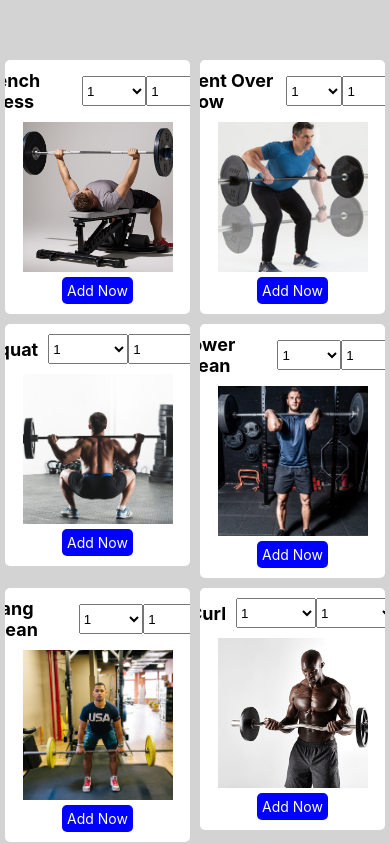
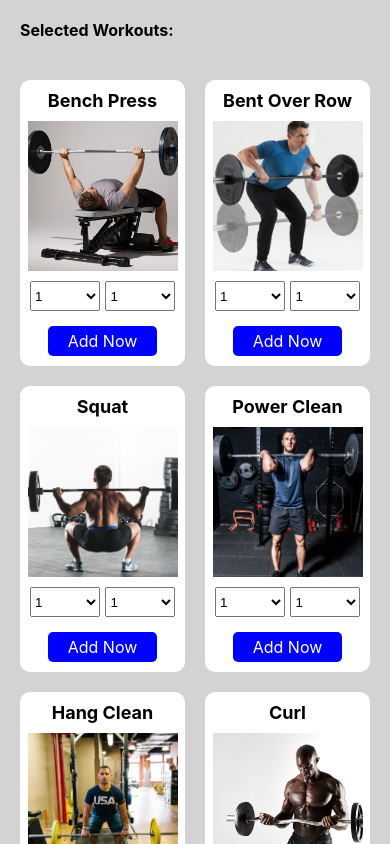
Before and after one commit to earnest35/BetterUProj, a React Native app: screen /Workout in a window 390 px wide. Built offline with nearby package versions, Linux system fonts and the light colour scheme.

Commit message:
Phase 3 Complete
I FINISHED CSCI 490

```diff
--- a/Ai.js
+++ b/Ai.js
@@ -10,6 +10,7 @@ import { SafeAreaView } from 'react-native-safe-area-context';
 import { FlatList } from 'react-native';
 import { TouchableOpacity } from 'react-native';
 const { Configuration, OpenAIApi } = require("openai");
+import { KeyboardAvoidingView } from 'react-native';
 export function Ai(){
   const [messages, setMessages] = useState([])
   const [input, setInput] = useState("");
@@ -40,7 +41,7 @@ export function Ai(){
   };
 
   const getChatCompletion = async (input) => {
-    const response = await fetch("http://172.24.218.147:3001/api/chat", {
+    const response = await fetch("http://172.26.150.213:3001/api/chat", {
       method: "POST",
       headers: { "Content-Type": "application/json" },
       body: JSON.stringify({ input }),
@@ -73,6 +74,10 @@ export function Ai(){
 
   return (
     <View style={styles.container}>
+      <KeyboardAvoidingView
+        behavior={Platform.OS === 'ios' ? 'padding' : 'height'}
+        style={styles.keyboardAvoidingView}
+      >
         <FlatList
           data={messages}
           renderItem={renderMessage}
@@ -91,8 +96,10 @@ export function Ai(){
             <Text style={styles.sendButtonText}>Send</Text>
           </TouchableOpacity>
         </View>
+      </KeyboardAvoidingView>
     </View>
   );
+
 };
 export default Ai;
 
@@ -161,6 +168,9 @@ const styles = {
     marginVertical: 4,
     marginLeft: 8,
   },
+  keyboardAvoidingView: {
+    flex: 1,
+  },
 };
 /*
 const { Configuration, OpenAIApi } = require("openai");
@@ -179,3 +189,4 @@ const completion =  await openai.createChatCompletion({
 console.log(completion.data.choices[0].message);
 }
 getChatCompletion(); */
+/* const response = await fetch("http://172.24.218.147:3001/api/chat"*/
--- a/Food.js
+++ b/Food.js
@@ -33,14 +33,22 @@ export const Food = () => {
     console.log(`Error adding food: ${error}`);
   }
 };
-  return(
-    <View style={{flex:1,backgroundColor:'lightgray'}}>
-  <Header/>
-  <View style={{marginTop:30,marginBottom:30,borderRadius:5,overflow:'hidden'}}>
-    <Text>Selected Foods:</Text>
-    <ScrollView horizontal={true} contentContainerStyle={{flexDirection:'row', marginBottom:15, borderRadius:5, overflow:'hidden', justifyContent:'center', alignItems:'center'}}>
-    {selectedFood.map((food,index) => (
-      <Text key={index} style={{backgroundColor:'whitesmoke',color:'black',padding:8,marginHorizontal:5,fontSize:10,marginBottom: 5,fontSize:10}}>{food.title}</Text>
+return (
+  <View style={{ flex: 1, backgroundColor: 'lightgray', paddingTop: 20 }}>
+    <Header />
+    <View style={foodPageStyles.selectedFoodsContainer}>
+      <Text style={foodPageStyles.selectedFoodsTitle}>Selected Foods:</Text>
+      <ScrollView
+        horizontal={true}
+        contentContainerStyle={foodPageStyles.selectedFoodsScroll}
+      >
+        {selectedFood.map((food, index) => (
+          <Text
+            key={index}
+            style={foodPageStyles.selectedFoodItem}
+          >
+            {food.title}
+          </Text>
         ))}
       </ScrollView>
     </View>
@@ -48,43 +56,57 @@ export const Food = () => {
       data={foodItems}
       numColumns={2}
       keyExtractor={(item) => item.id.toString()}
-    contentContainerStyle = {{ minHeight:'100%'}}
-    renderItem={({item}) => (
-      <View style={foodPageStyles.column} >
-        <View style={[foodPageStyles.content]}>
+      contentContainerStyle={{ paddingHorizontal: 10 }}
+      renderItem={({ item }) => (
+        <View style={foodPageStyles.card}>
+          <View style={foodPageStyles.cardContent}>
             <Image source={item.source} style={foodPageStyles.image} />
-            <Text style={foodPageStyles.text}>{item.title}</Text>
-            <Text style={[foodPageStyles.text,{position:'relative'},{right:'20%'},{bottom:'5%'}]}>{item.calories} calories</Text>
-            <Text style={foodPageStyles.addNow}
+            <Text style={foodPageStyles.title}>{item.title}</Text>
+            <Text style={foodPageStyles.calories}>{item.calories} calories</Text>
+            <TouchableOpacity
               onPress={() => handleAddFood(item)}
-            >ADD NOW</Text>
+              style={foodPageStyles.addButton}
+            >
+              <Text style={foodPageStyles.addButtonText}>Add Now</Text>
+            </TouchableOpacity>
           </View>
         </View>
       )}
     />
   </View>
-
 );
       }
+
 const foodPageStyles = StyleSheet.create({
-  row: {
+  selectedFoodsContainer: {
+    paddingHorizontal: 20,
+    paddingBottom: 10,
+  },
+  selectedFoodsTitle: {
+    fontSize: 16,
+    fontWeight: 'bold',
+    marginBottom: 5,
+  },
+  selectedFoodsScroll: {
     flexDirection: 'row',
-    justifyContent: 'space-between',
-    paddingHorizontal: 20,
-    paddingVertical: 10,
-    borderBottomWidth: 1,
-    borderBottomColor: '#eee',
+    marginBottom: 15,
   },
-  column: {
+  selectedFoodItem: {
+    backgroundColor: 'whitesmoke',
+    color: 'black',
+    padding: 8,
+    marginHorizontal: 5,
+    fontSize: 10,
+    borderRadius: 5,
+  },
+  card: {
     flex: 1,
-    marginHorizontal: 5,
-    marginBottom: 10,
+    backgroundColor: '#fff',
+    margin: 10,
+    borderRadius: 10,
+    overflow: 'hidden',
   },
-  content: {
-    backgroundColor: '#fff',
-    height:250,
-    borderRadius: 5,
-    overflow: 'hidden',
+  cardContent: {
     alignItems: 'center',
     padding: 10,
   },
@@ -93,21 +115,24 @@ const foodPageStyles = StyleSheet.create({
     height: 150,
     resizeMode: 'cover',
   },
-  text: {
+  title: {
     fontSize: 16,
     fontWeight: 'bold',
     marginTop: 10,
     marginBottom: 2,
   },
-  addNow: {
+  calories: {
+    fontSize: 14,
+    marginBottom: 10,
+  },
+  addButton: {
     backgroundColor: 'blue',
+    paddingHorizontal: 20,
+    paddingVertical: 5,
+    borderRadius: 5,
+  },
+  addButtonText: {
     color: '#fff',
-    padding: 5,
-    borderRadius: 5,
-    marginTop: 5,
-    alignSelf: 'flex-end',
-    position:'relative',
-    left:'10%',
-    bottom:'10%'
+    fontSize: 16,
   },
-});
+})
--- a/Planner.js
+++ b/Planner.js
@@ -129,7 +129,7 @@ export function Planner({navigation}){
         <Text style={{fontSize:20,textAlign:'center'}}>Workouts</Text>
       </View>
       <View style={{marginTop:10}}>
-  {workoutTitles.map((title, index) =>
+  {items.map((title, index) =>
     <View key={index} style={[plannerStyles.widgetPrompt, {marginBottom:10}]}>
         <Text style={{fontSize:20,textAlign:'center'}}>{title.title}</Text>
         {title.sets && title.reps && title.sets > 0 && <Text> - </Text>}
@@ -146,12 +146,23 @@ export function Planner({navigation}){
     </View>
     );
   };
-   const HealthItems = ({ items }) => {
+  const HealthItems = ({ items }) => {
     return (
+      <View>
+        <Text style={{ fontSize: 20, textAlign: 'center', marginTop: 50 }}>
+          Health
+        </Text>
         <View style={styles.userDataContainer}>
-        {items.map((item) => (
-          <Text key={item.id}>{item.stressLevel}</Text>
-        ))}
+          {items.map((item,index) => (
+            <View key={index} style={plannerStyles.widgetPrompt}>
+              <Text>Stress Level: {item.stressLevel}</Text>
+              <Text>Hydration Level: {item.hydrationLevel}</Text>
+              <Text>Exercise Minutes: {item.exerciseMinutes}</Text>
+              <Text>Sleep Hours: {item.sleepHours}</Text>
+              <Text>Journal:{item.journalInput}</Text>
+            </View>
+          ))}
+        </View>
       </View>
     );
   };
@@ -329,6 +340,12 @@ const styles = StyleSheet.create({
     height: '100%',
     justifyContent: 'flex-end',
   },
+  itemContainer: {
+    padding: 10,
+    backgroundColor: '#f8f8f8',
+    borderRadius: 5,
+    marginBottom: 10,
+  },
 });
 const calendarStyles = StyleSheet.create({
   main:{
--- a/Workout.js
+++ b/Workout.js
@@ -33,7 +33,7 @@ import { auth } from './Firebase';
 ];
 
     export function Workout(){
-      const [selectedWorkout,setSelectedWorkout] = useState([]);
+      const [selectedWorkouts,setSelectedWorkouts] = useState([]);
       const [selectedSets, setSelectedSets] = useState(sets[0].value);
       const [selectedReps, setSelectedReps] = useState(reps[0].value);
       const userWorkoutCollection = collection(db, 'userWorkouts');
@@ -59,24 +59,41 @@ import { auth } from './Firebase';
           console.log(`Error adding workout: ${error}`);
         }
       };
-      return(
-        <View style={{ flex: 1, backgroundColor: 'lightgray' }}>
-      <View style={{ marginTop: 30, marginBottom: 30, borderRadius: 5, overflow: 'hidden' }}>
+      return (
+        <View style={{ flex: 1, backgroundColor: 'lightgray', paddingTop: 20 }}>
+          <View style={workoutPageStyles.selectedWorkoutsContainer}>
+      <Text style={workoutPageStyles.selectedWorkoutsTitle}>Selected Workouts:</Text>
+      <ScrollView
+        horizontal={true}
+        contentContainerStyle={workoutPageStyles.selectedWorkoutsScroll}
+      >
+        {selectedWorkouts.map((workout, index) => (
+          <Text
+            key={index}
+            style={workoutPageStyles.selectedWorkoutItem}
+          >
+            {workout.title}
+          </Text>
+        ))}
+      </ScrollView>
     </View>
           <FlatList
             data={workoutItems}
             numColumns={2}
             keyExtractor={(item) => item.id.toString()}
-  contentContainerStyle={{ minHeight: '100%' }}
+            contentContainerStyle={{ paddingHorizontal: 10 }}
             renderItem={({ item }) => (
-    <View style={workoutPageStyles.column}>
-      <View style={[workoutPageStyles.content, { height: 'auto' }]}>
-        <View style={{ flexDirection: 'row', alignItems: 'center', marginBottom: 10 }}>
-          <Text style={{ fontSize: 18, fontWeight: 'bold', marginRight: 10 }}>{item.title}</Text>
+              <View style={workoutPageStyles.card}>
+                <View style={workoutPageStyles.cardContent}>
+                  <Text style={workoutPageStyles.title}>{item.title}</Text>
+                  <Image source={item.source} style={workoutPageStyles.image} />
+                  <View style={workoutPageStyles.pickerContainer}>
                     <Picker
                       selectedValue={selectedSets[item.id]}
-            onValueChange={(itemValue, itemIndex) => setSelectedSets({ ...selectedSets, [item.id]: itemValue })}
-            style={{ height: 30, width: 80 }}
+                      onValueChange={(itemValue, itemIndex) =>
+                        setSelectedSets({ ...selectedSets, [item.id]: itemValue })
+                      }
+                      style={workoutPageStyles.picker}
                       itemStyle={{ fontSize: 12 }}
                       key={`${item.id}-sets-picker`}
                     >
@@ -86,8 +103,10 @@ import { auth } from './Firebase';
                     </Picker>
                     <Picker
                       selectedValue={selectedReps[item.id]}
-            onValueChange={(itemValue, itemIndex) => setSelectedReps({ ...selectedReps, [item.id]: itemValue })}
-            style={{ height: 30, width: 80 }}
+                      onValueChange={(itemValue, itemIndex) =>
+                        setSelectedReps({ ...selectedReps, [item.id]: itemValue })
+                      }
+                      style={workoutPageStyles.picker}
                       itemStyle={{ fontSize: 12 }}
                       key={`${item.id}-reps-picker`}
                     >
@@ -96,66 +115,79 @@ import { auth } from './Firebase';
                       ))}
                     </Picker>
                   </View>
-        <Image source={item.source} style={workoutPageStyles.image} />
-        <TouchableOpacity>
-          <Text
-            style={workoutPageStyles.addNow}
-            onPress={() => handleAddWorkout(item)}>
-            Add Now
-          </Text>
+                  <TouchableOpacity
+                    onPress={() => handleAddWorkout(item)}
+                    style={workoutPageStyles.addButton}
+                  >
+                    <Text style={workoutPageStyles.addButtonText}>Add Now</Text>
                   </TouchableOpacity>
                 </View>
               </View>
             )}
           />
-
-
-
         </View>
-  );
-};
-
-
-
+      );         }
       const workoutPageStyles = StyleSheet.create({
-  row: {
-    flexDirection: 'row',
-    justifyContent: 'space-between',
-    paddingHorizontal: 20,
-    paddingVertical: 10,
-    borderBottomWidth: 1,
-    borderBottomColor: '#eee',
+        card: {
+          flex: 1,
+          backgroundColor: '#fff',
+          margin: 10,
+          borderRadius: 10,
+          overflow: 'hidden',
         },
-  column: {
-    flex: 1,
-    marginHorizontal: 5,
-    marginBottom: 10,
-  },
-  content: {
-    backgroundColor: '#fff',
-    height:300,
-    borderRadius: 5,
-    overflow: 'hidden',
+        cardContent: {
           alignItems: 'center',
           padding: 10,
+        },
+        title: {
+          fontSize: 18,
+          fontWeight: 'bold',
+          marginBottom: 10,
         },
         image: {
           width: 150,
           height: 150,
           resizeMode: 'cover',
         },
-  text: {
+        pickerContainer: {
+          flexDirection: 'row',
+          justifyContent: 'space-between',
+          width: '100%',
+          marginTop: 10,
+          marginBottom: 15,
+        },
+        picker: {
+          width: '48%',
+          height: 30,
+        },
+        addButton: {
+          backgroundColor: 'blue',
+          paddingHorizontal: 20,
+          paddingVertical: 5,
+          borderRadius: 5,
+        },
+        addButtonText: {
+          color: '#fff',
+          fontSize: 16,
+        },selectedWorkoutsContainer: {
+          paddingHorizontal: 20,
+          paddingBottom: 10,
+        },
+        selectedWorkoutsTitle: {
           fontSize: 16,
           fontWeight: 'bold',
-    marginTop: 10,
           marginBottom: 5,
         },
-  addNow: {
-    backgroundColor: 'blue',
-    color: '#fff',
-    padding: 5,
+        selectedWorkoutsScroll: {
+          flexDirection: 'row',
+          marginBottom: 15,
+        },
+        selectedWorkoutItem: {
+          backgroundColor: 'whitesmoke',
+          color: 'black',
+          padding: 8,
+          marginHorizontal: 5,
+          fontSize: 10,
           borderRadius: 5,
-    marginTop: 5,
-    alignSelf: 'flex-end'
         },
       });
```
Also changed, not shown: Health.js (+5 -11 lines), Server.js (+6 -2 lines). Lines whose indentation alone changed are shown as unchanged.
